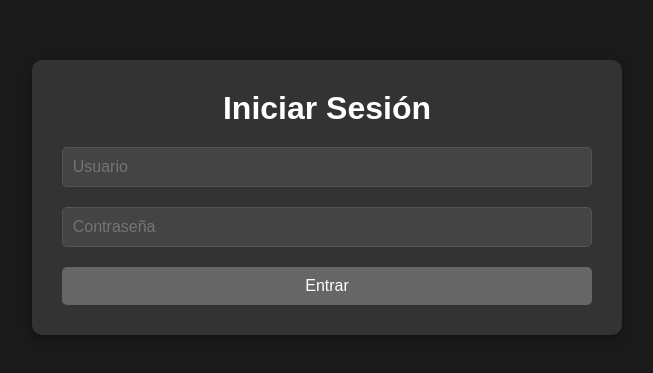
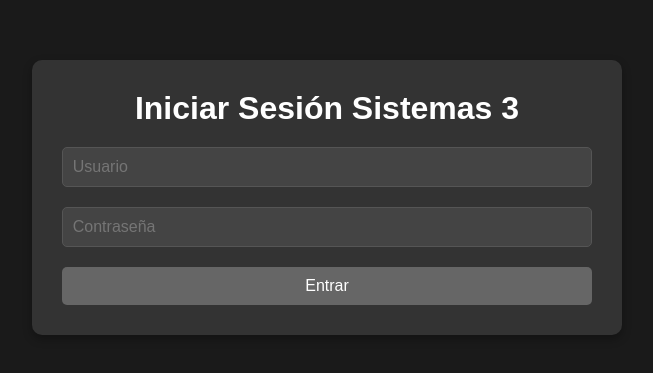
Before and after one commit to MichaelChilito/Login, a website: page index.html in a window 1280 px wide. Shown: the part 203-576 px from the top of the page, without its empty margins (313-966 px from the left). Drawn offline with Linux system fonts and the light colour scheme.

Commit message:
Update index.html

```diff
--- a/index.html
+++ b/index.html
@@ -8,7 +8,7 @@
 </head>
 <body>
   <div class="login-container">
-    <h1>Iniciar Sesión</h1>
+    <h1>Iniciar Sesión Sistemas 3</h1>
     <form action="/login" method="POST">
       <input type="text" name="username" placeholder="Usuario" required>
       <input type="password" name="password" placeholder="Contraseña" required>
```
